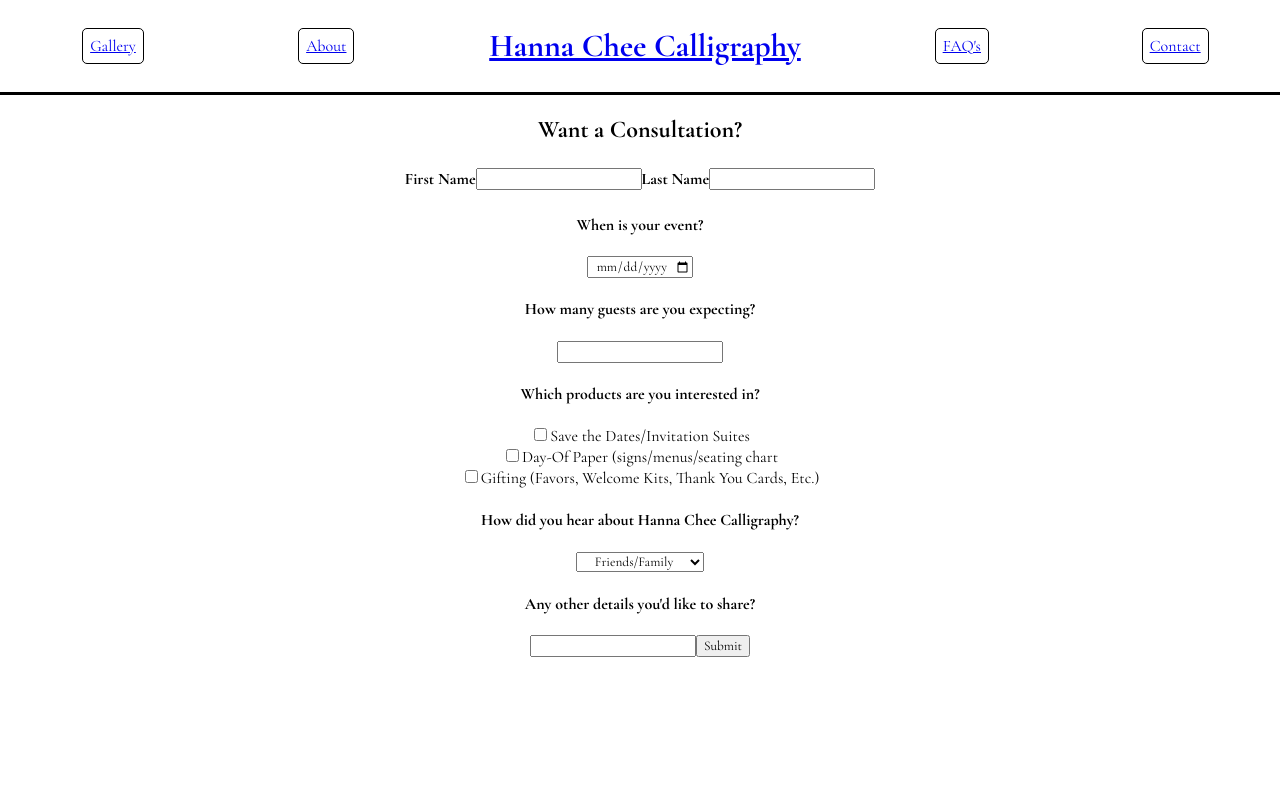
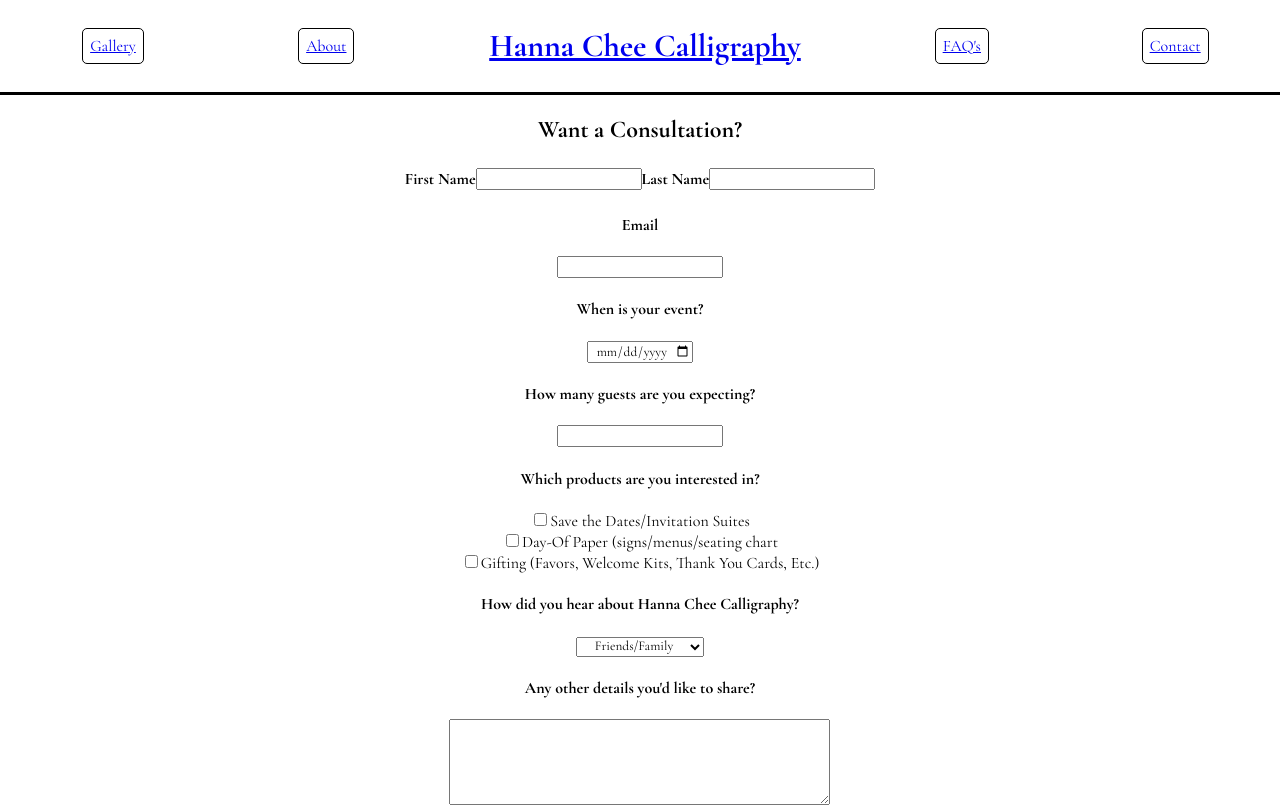
Before and after one commit to natsal33/feather-and-fern-paper-co, a React (Create React App) app: page /contact in a window 1280 px wide. Shown: the top 807 px of the page. Built offline with nearby package versions, Linux system fonts and the light colour scheme.

Commit message:
contact form page operational

```diff
--- a/package.json
+++ b/package.json
@@ -3,6 +3,7 @@
   "version": "0.1.0",
   "private": true,
   "dependencies": {
+    "@emailjs/browser": "^3.11.0",
     "@testing-library/jest-dom": "^5.17.0",
     "@testing-library/react": "^13.4.0",
     "@testing-library/user-event": "^13.5.0",
--- a/src/routes/contact.jsx
+++ b/src/routes/contact.jsx
@@ -4,37 +4,79 @@ import Col from "react-bootstrap/Col";
 import Row from "react-bootstrap/Row";
 import Form from "react-bootstrap/Form";
 import "./contact.css";
+import emailjs from "@emailjs/browser";
 
 function Contact() {
+  const form = React.useRef();
+
+  const sendEmail = (e) => {
+    e.preventDefault();
+
+    emailjs
+      .sendForm(
+        "service_be0p4oo",
+        "template_mfbxpw6",
+        form.current,
+        "xHUVCzuEFO2xdh_O4"
+      )
+      .then(
+        (result) => {
+          console.log(result.text);
+        },
+        (error) => {
+          console.log(error.text);
+        }
+      );
+  };
+
   return (
     <div className="p-2 mb-4">
       <h2>Want a Consultation?</h2>
-      <Form>
+      <Form ref={form} onSubmit={sendEmail}>
         <div id="inputName">
           <h4>First Name </h4>
-          <Form.Control required></Form.Control>
+          <Form.Control name="first_name" required></Form.Control>
+          <br />
           <h4>Last Name </h4>
-          <Form.Control required></Form.Control>
+          <Form.Control name="last_name" required></Form.Control>
+          <br />
         </div>
-
+        <h4>Email </h4>
+        <Form.Control name="email" required></Form.Control>
         <h4>When is your event?</h4>
-        <Form.Control required type="date"></Form.Control>
+        <Form.Control name="event_date" required type="date"></Form.Control>
         <h4>How many guests are you expecting?</h4>
-        <Form.Control required></Form.Control>
+        <Form.Control name="guest_count" required></Form.Control>
         <h4>Which products are you interested in?</h4>
-        <Form.Check label="Save the Dates/Invitation Suites" />
-        <Form.Check label="Day-Of Paper (signs/menus/seating chart" />
-        <Form.Check label="Gifting (Favors, Welcome Kits, Thank You Cards, Etc.)" />
+        <Form.Check
+          name="std_invitations"
+          label="Save the Dates/Invitation Suites"
+        />
+        <Form.Check
+          name="day_of_paper"
+          label="Day-Of Paper (signs/menus/seating chart"
+        />
+        <Form.Check
+          name="gifting_other"
+          label="Gifting (Favors, Welcome Kits, Thank You Cards, Etc.)"
+        />
         <h4>How did you hear about Hanna Chee Calligraphy?</h4>
-        <Form.Select>
+        <Form.Select name="marketing_source">
           <option value="Friend/Family">Friends/Family</option>
           <option value="Vendor">Other Event Vendor</option>
           <option value="SocialMedia">Instagram/Facebook</option>
         </Form.Select>
         <h4>Any other details you'd like to share?</h4>
-        <Form.Control></Form.Control>
-
-        <Button type="submit">Submit</Button>
+        <Form.Control
+          name="other_details"
+          as="textarea"
+          rows="5"
+          cols="50"
+        ></Form.Control>
+        <br />
+        <Button type="submit" value="Send">
+          Submit
+        </Button>
       </Form>
     </div>
   );
```
Also changed, not shown: 1 other file (tests, documents, lock files or other folders).
